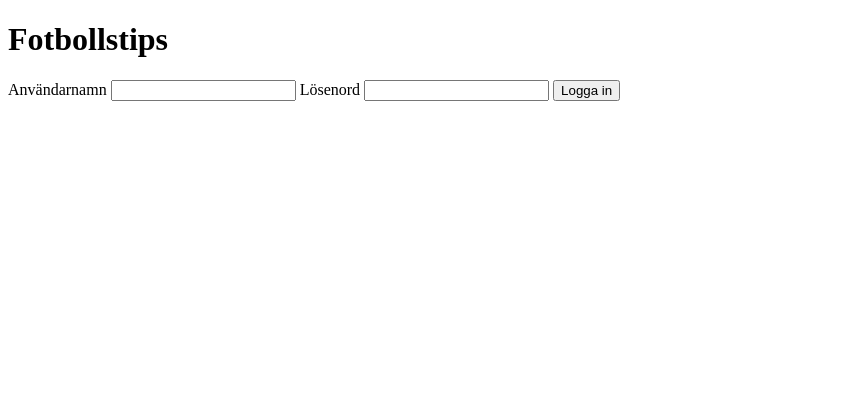
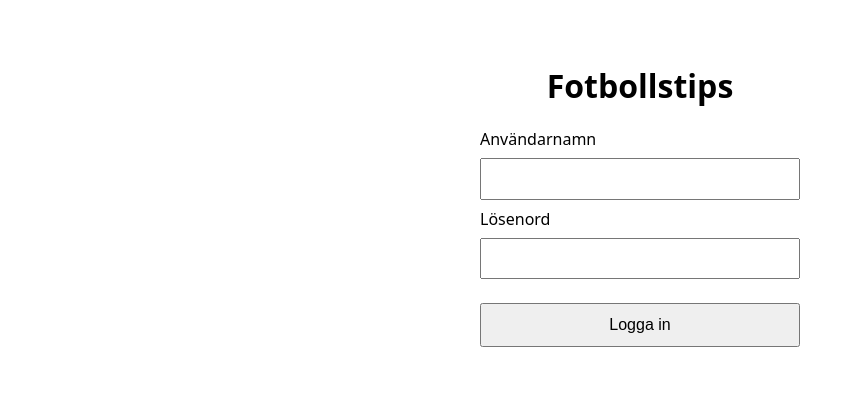
Before and after one commit to ErikDalgard/DalgardsTipset, a website: page public/login.html in a window 1280 px wide. Shown: the whole page, without its empty margins (0-855 px from the left). Drawn offline with Linux system fonts and the light colour scheme.

Commit message:
Some css styling, auth-gaurd on index page etc.

```diff
--- a/public/index.html
+++ b/public/index.html
@@ -1,5 +1,7 @@
 <!DOCTYPE html>
 <html lang="sv">
+<script src="auth-guard.js"></script>
+
 <head>
   <meta charset="UTF-8">
   <title>Fotbollstips</title>
--- a/public/style.css
+++ b/public/style.css
@@ -0,0 +1,30 @@
+.login-page {
+  max-width: 320px;
+  margin: 4rem auto;
+  font-family: system-ui, sans-serif;
+  text-align: center;
+}
+
+#login-form {
+  display: flex;
+  flex-direction: column;
+  gap: 0.5rem;
+  text-align: left;
+}
+
+#login-form input {
+  padding: 0.6rem;
+  font-size: 1rem;
+}
+
+#login-form button {
+  margin-top: 1rem;
+  padding: 0.7rem;
+  font-size: 1rem;
+  cursor: pointer;
+}
+
+.error {
+  color: #c0392b;
+  min-height: 1.2em;
+}
```
Also changed, not shown: functions/api/me.js (added, +11 -0 lines), functions/api/teams.js (added, +11 -0 lines), public/app.js (+5 -5 lines), 1 other file.
